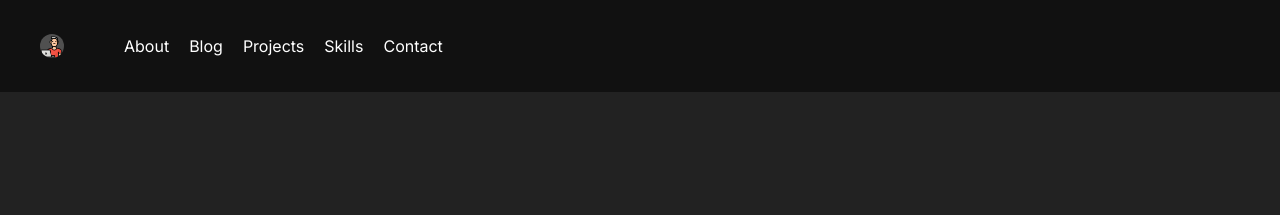
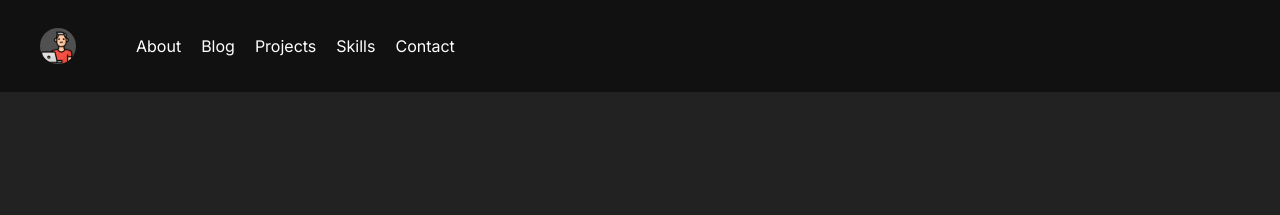
Before and after one commit to allensandiego/page, a Jekyll site: the page built from index.html, in a window 1280 px wide. Shown: the top 215 px of the page. Built offline with Jekyll 4.4.1, drawn with Linux system fonts in a browser that asks for light colours; a script that is not in the unit is left out.

Commit message:
Resize profile pic

```diff
--- a/css/styles.css
+++ b/css/styles.css
@@ -24,8 +24,8 @@ nav {
 }
 
 .profile-pic {
-    width: 24px;
-    height: 24px;
+    width: 36px;
+    height: 36px;
     border-radius: 50%;
     object-fit: cover;
 }
```
